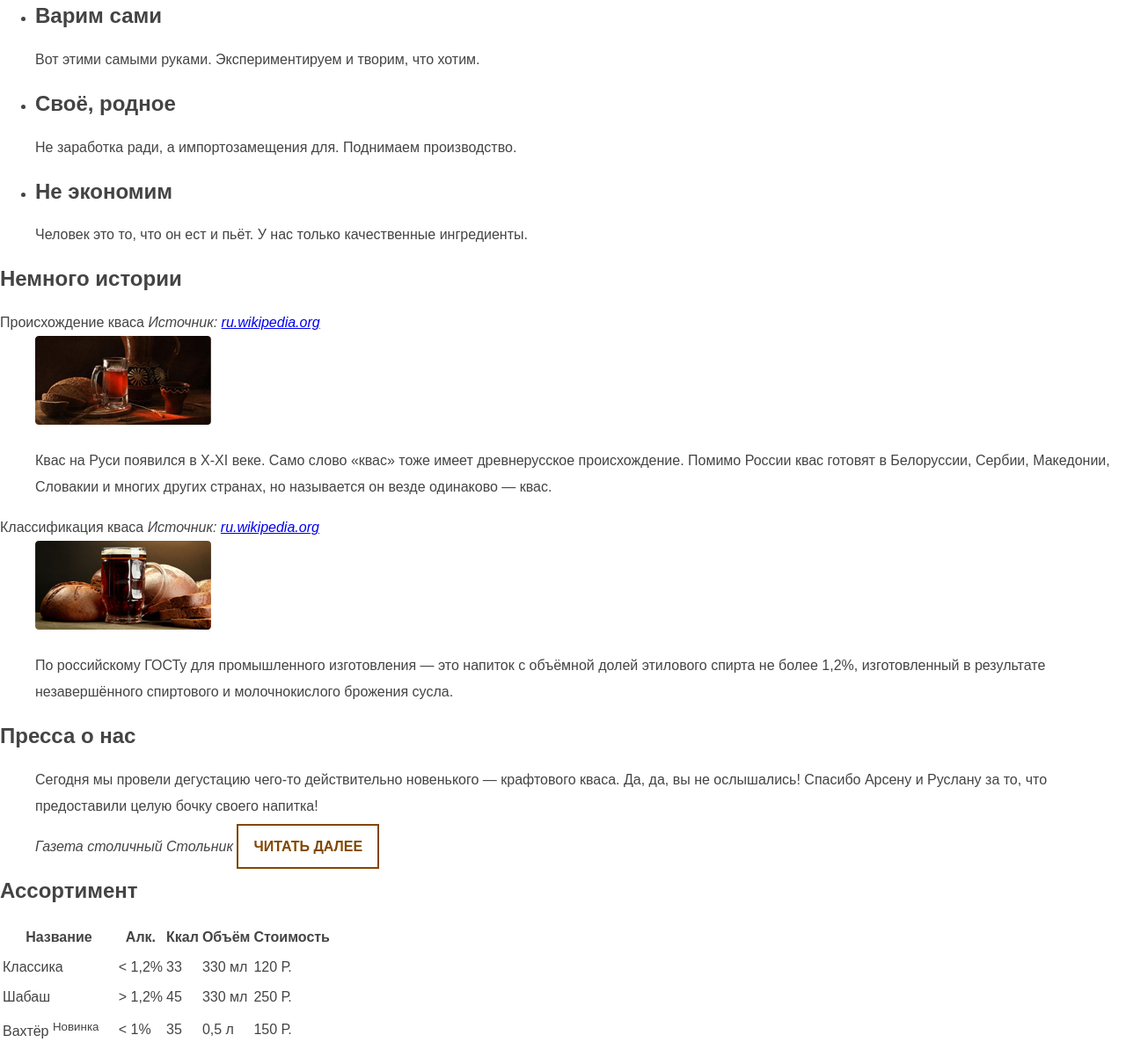
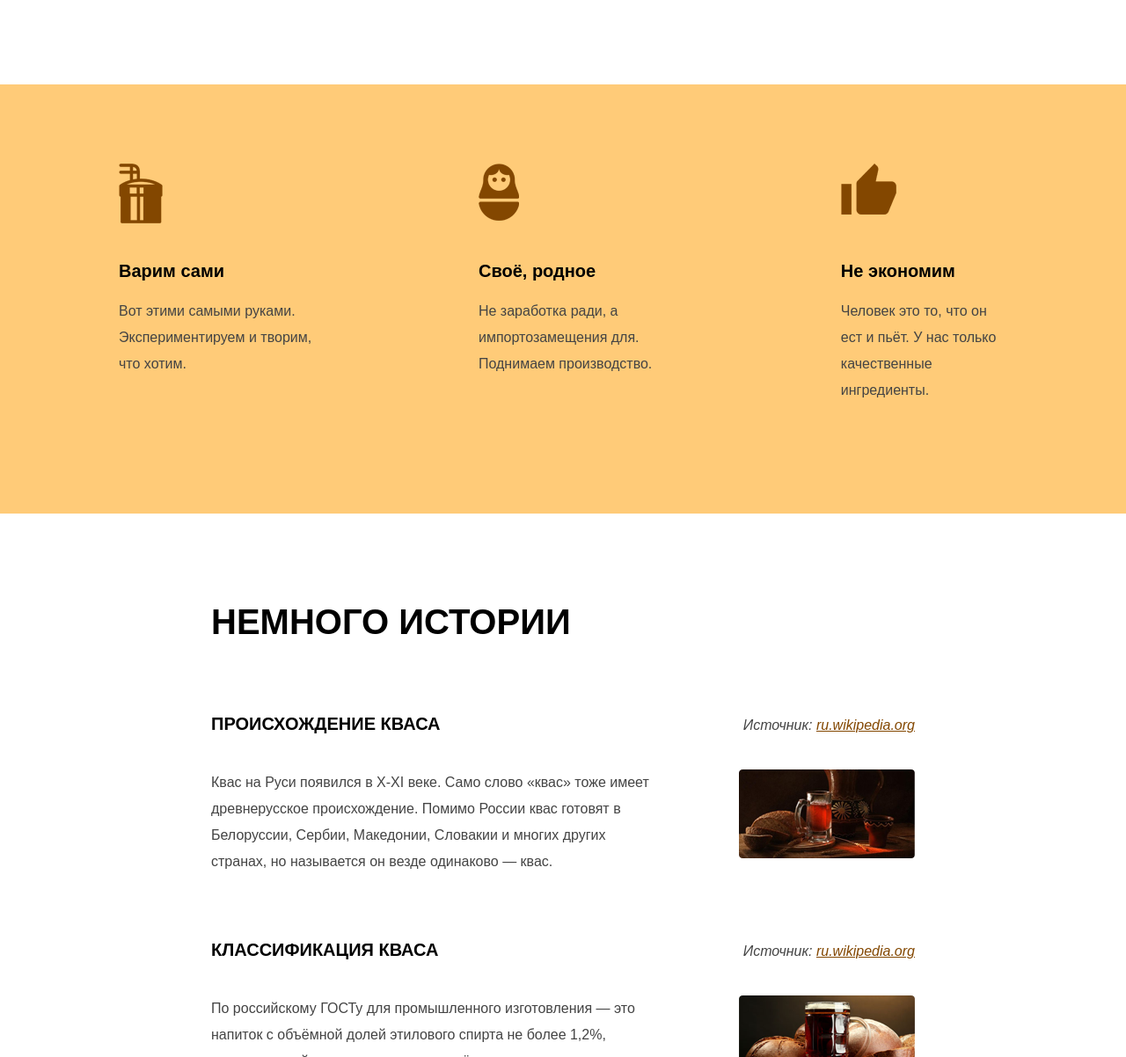
Before and after one commit to mihmo/kvast, a plain HTML site: page index.html in a window 1280 px wide. Shown: the part 1598-2800 px from the top of the page at 88% size. Drawn offline with Linux system fonts and the light colour scheme.

Commit message:
добавил блоки Преимущества и Статьи

```diff
--- a/css/style.css
+++ b/css/style.css
@@ -66,6 +66,7 @@ body {
 .main-nav a {
   color: #ffffff;
   font-size: 16px;
+  white-space: nowrap;
   text-decoration: none;
 }
 .main-nav a:hover {
@@ -95,7 +96,7 @@ body {
 .new-items {
   width: 800px;
   margin: 0 auto;
-  outline: 1px solid #e645eb;
+  margin-bottom: 113px;
 }
 
 .new-items h2 {
@@ -110,7 +111,6 @@ body {
   line-height: 61px;
   font-weight: bold;
   text-transform: uppercase;
-  outline: 1px solid #811d1d;
 }
 
 .new-items__catalog {
@@ -125,18 +125,15 @@ body {
   display: flex;
   flex-direction: column;
   position: relative;
-  outline: 1px solid #45eb45;
 }
 
 .catalog__item h3 {
   margin: 0;
   padding: 0;
   margin-bottom: 38px;
-  outline: 1px solid #eb4545;
 }
 
 .catalog__item img {
-  outline: 1px solid #eb9545;
 }
 
 .item__wrapper {
@@ -145,7 +142,6 @@ body {
   right: 0px;
   width: 155px;
   padding-right: 20px;
-  outline: 1px solid #eb4545;
 }
 
 .item__table {
@@ -177,7 +173,6 @@ body {
 .btn-wrapper {
   display: flex;
   align-items: center;
-  outline: 1px solid #eb4545;
 }
 
 .btn-wrapper b {
@@ -219,3 +214,133 @@ body {
 .btn-buy:active {
   color: rgba(255, 255, 255, 0.3);
 }
+
+.features {
+  margin: 0;
+  padding: 0;
+  padding-top: 80px;
+  background-color: #ffcb78;
+  height: 408px;
+}
+
+.features ul {
+  margin: 0 auto;
+  padding: 0;
+  display: grid;
+  grid-template-columns: auto auto auto;
+  gap: 180px;
+  width: 1010px;
+  list-style: none;
+}
+
+
+.features__item {
+  padding-top: 100px;
+  background-image: url("../img/icon-brew.png");
+  background-repeat: no-repeat;
+  background-position: 0 10px;
+}
+.features__item:nth-child(2) {
+  background-image: url("../img/icon-matreshka.png");
+}
+
+.features__item:nth-child(3) {
+  background-image: url("../img/icon-thumbsup.png");
+}
+
+.features__title {
+  color: #000000;
+  font-size: 20px;
+  font-weight: bold;
+}
+
+.history {
+  margin: 0;
+  padding: 93px 0 86px 0;
+}
+
+.history-wrapper {
+  margin: 0 auto;
+  width: 800px;
+}
+
+.history__title  {
+  margin: 0;
+  padding: 0;
+
+  color: #000000;
+  font-size: 40px;
+  font-weight: bold;
+  line-height: 61px;
+  text-transform: uppercase;
+
+}
+
+.article__wrapper {
+  margin-top: 70px;
+  padding: 0;
+}
+
+.article__wrapper dt {
+  margin: 0;
+  padding: 0;
+  display: flex;
+  align-items: baseline;
+  margin-bottom: 35px;
+}
+
+.article__title {
+  color: #000000;
+  font-size: 20px;
+  line-height: 30px;
+  font-weight: bold;
+  text-transform: uppercase;
+}
+
+.article__src {
+  margin-left: auto;
+  font-style: italic;
+}
+
+.article__src a {
+  color: #834700;
+}
+.article__src a:hover {
+  color: #6a3900;
+}
+.article__src a:active {
+  color: #cab7a2;
+}
+
+.article__wrapper dd {
+  margin: 0;
+  padding: 0;
+  display: flex;
+  flex-direction: row-reverse;
+
+  /* align-items: center; */
+}
+
+.article__img {
+  flex-shrink: 0;
+  margin-left: auto;
+}
+
+.article__description {
+  margin: 0;
+  padding: 0;
+  margin-right: 100px;
+
+}
+
+.press-review {
+  margin: 0 auto;
+  padding: 93px 0 86px 0;
+  background-color: #ede5d8;
+}
+
+.press-review__wrapper {
+  margin: 0 auto;
+  width: 800px;
+  outline: 1px solid #eb4545;
+}
--- a/index.html
+++ b/index.html
@@ -98,11 +98,12 @@
       </div>
 
       <section class="history">
+        <div class="history-wrapper">
           <h2 class="history__title">Немного истории</h2>
           <dl class="article__wrapper">
             <dt>
               <span class="article__title">Происхождение кваса</span>
-            <cite>Источник: <a href="ru.wikipedia.org" title="Происхождение кваса" target="_blank">ru.wikipedia.org</a></cite>
+              <cite class="article__src">Источник: <a href="ru.wikipedia.org" title="Происхождение кваса" target="_blank">ru.wikipedia.org</a></cite>
             </dt>
             <dd>
               <img class="article__img" src="img/wiki-1.png" alt="Происхождение кваса" width="200" height="101">
@@ -112,21 +113,24 @@
           <dl class="article__wrapper">
             <dt>
               <span class="article__title">Классификация кваса</span>
-            <cite>Источник: <a href="ru.wikipedia.org" title="Классификация кваса" target="_blank">ru.wikipedia.org</a></cite>
+              <cite class="article__src">Источник: <a href="ru.wikipedia.org" title="Классификация кваса" target="_blank">ru.wikipedia.org</a></cite>
             </dt>
             <dd>
               <img class="article__img" src="img/wiki-2.png" alt="Классификация кваса" width="200" height="101">
               <p class="article__description">По российскому ГОСТу для промышленного изготовления — это напиток с объёмной долей этилового спирта не более 1,2%, изготовленный в результате незавершённого спиртового и молочнокислого брожения сусла.</p>
             </dd>
           </dl>
+        </div>
       </section>
 
       <section class="press-review">
+        <div class="press-review__wrapper">
           <h2>Пресса о нас</h2>
           <blockquote class="review-item">
             <p>Сегодня мы провели дегустацию чего-то действительно новенького — крафтового кваса. Да, да, вы не ослышались! Спасибо Арсену и Руслану за то, что предоставили целую бочку своего напитка!</p>
             <cite>Газета столичный Стольник </cite><a class="btn btn-read" href="#">Читать далее</a>
           </blockquote>
+        </div>
       </section>
 
       <section class="price-list">
```
Lines whose indentation alone changed are shown as unchanged.
